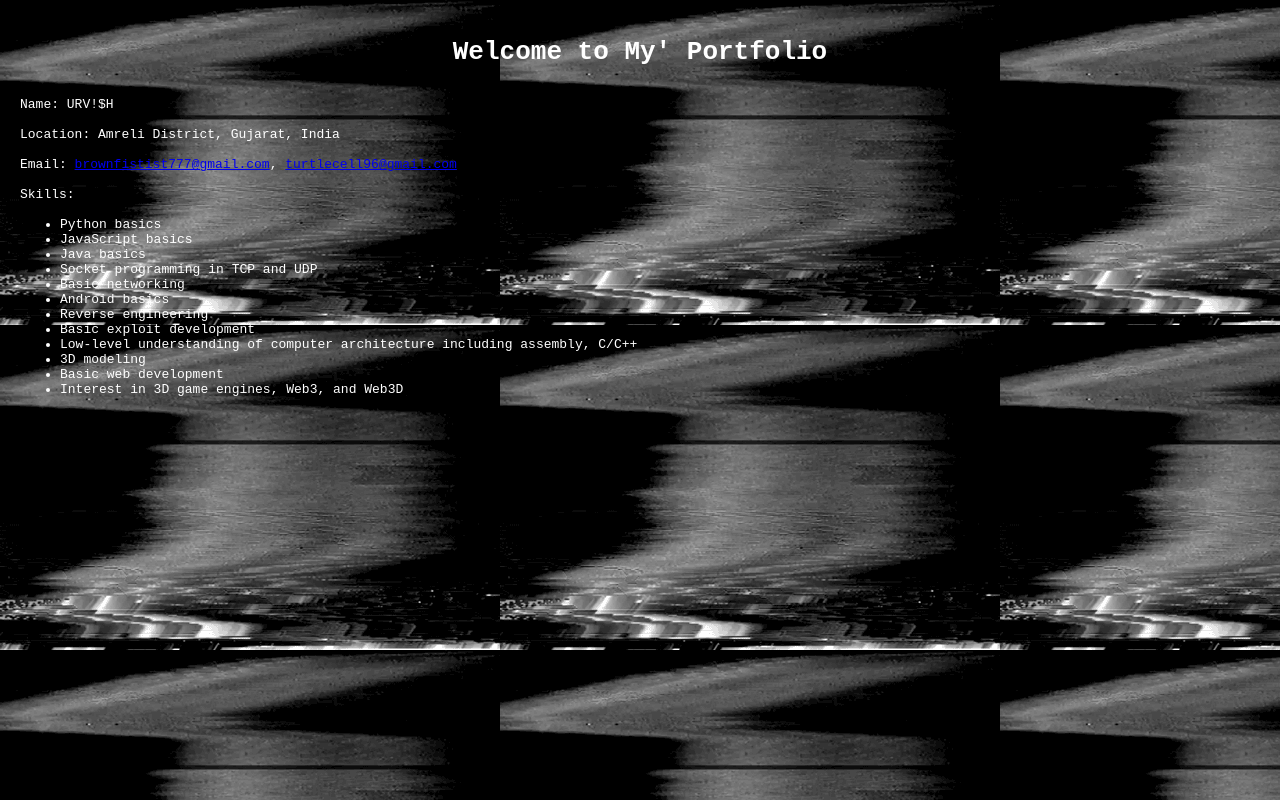
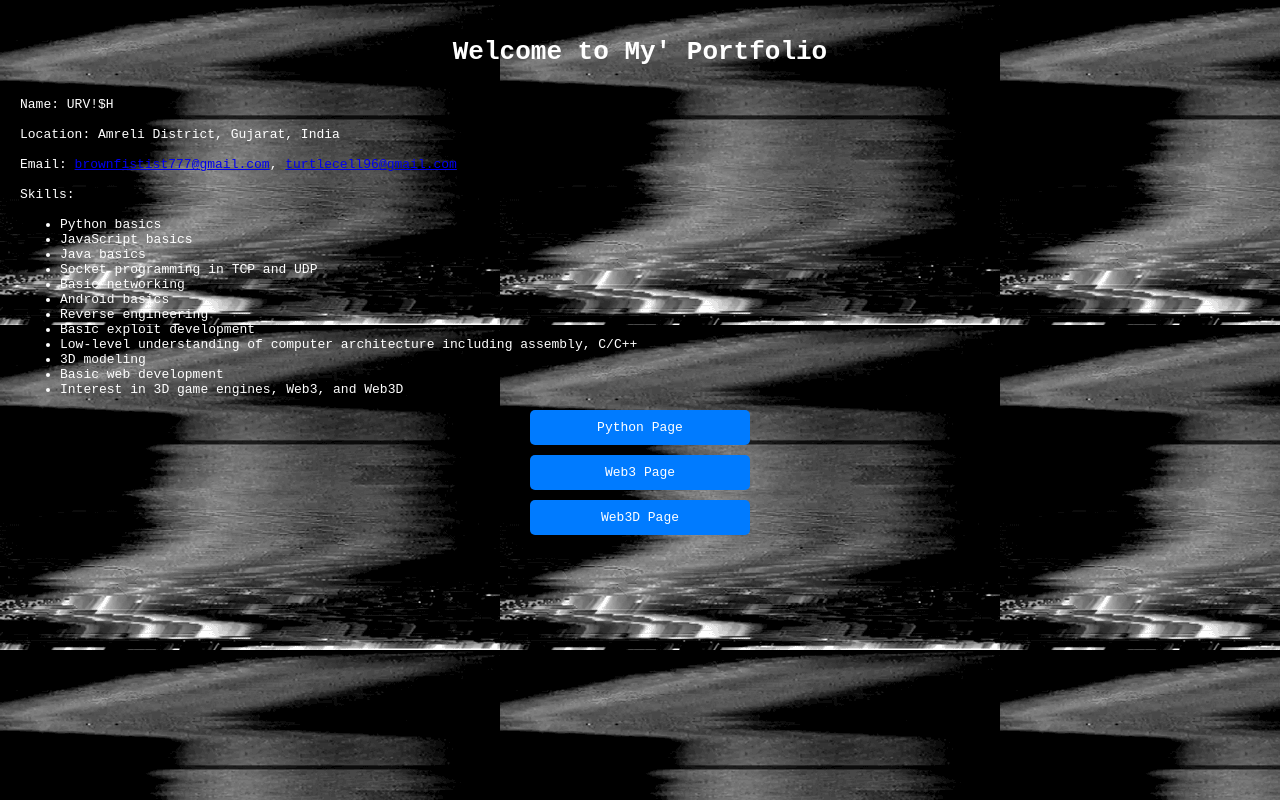
Before and after one commit to sadsatan6666/sadsatan6666.github.io, a plain HTML site: page index.html in a window 1280 px wide. Drawn offline with Linux system fonts and the light colour scheme.

Commit message:
Update index.html

```diff
--- a/index.html
+++ b/index.html
@@ -23,6 +23,17 @@
         p {
             margin-bottom: 15px;
         }
+        .btn {
+            display: block;
+            width: 200px;
+            margin: 0 auto 10px;
+            padding: 10px;
+            text-align: center;
+            background-color: #007bff;
+            color: white;
+            text-decoration: none;
+            border-radius: 5px;
+        }
     </style>
 </head>
 <body>
@@ -45,5 +56,9 @@
         <li>Basic web development</li>
         <li>Interest in 3D game engines, Web3, and Web3D</li>
     </ul>
+    <!-- Buttons for other pages -->
+    <a href="pages/python.html" class="btn">Python Page</a>
+    <a href="pages/web3.html" class="btn">Web3 Page</a>
+    <a href="pages/web3d.html" class="btn">Web3D Page</a>
 </body>
 </html>
```
